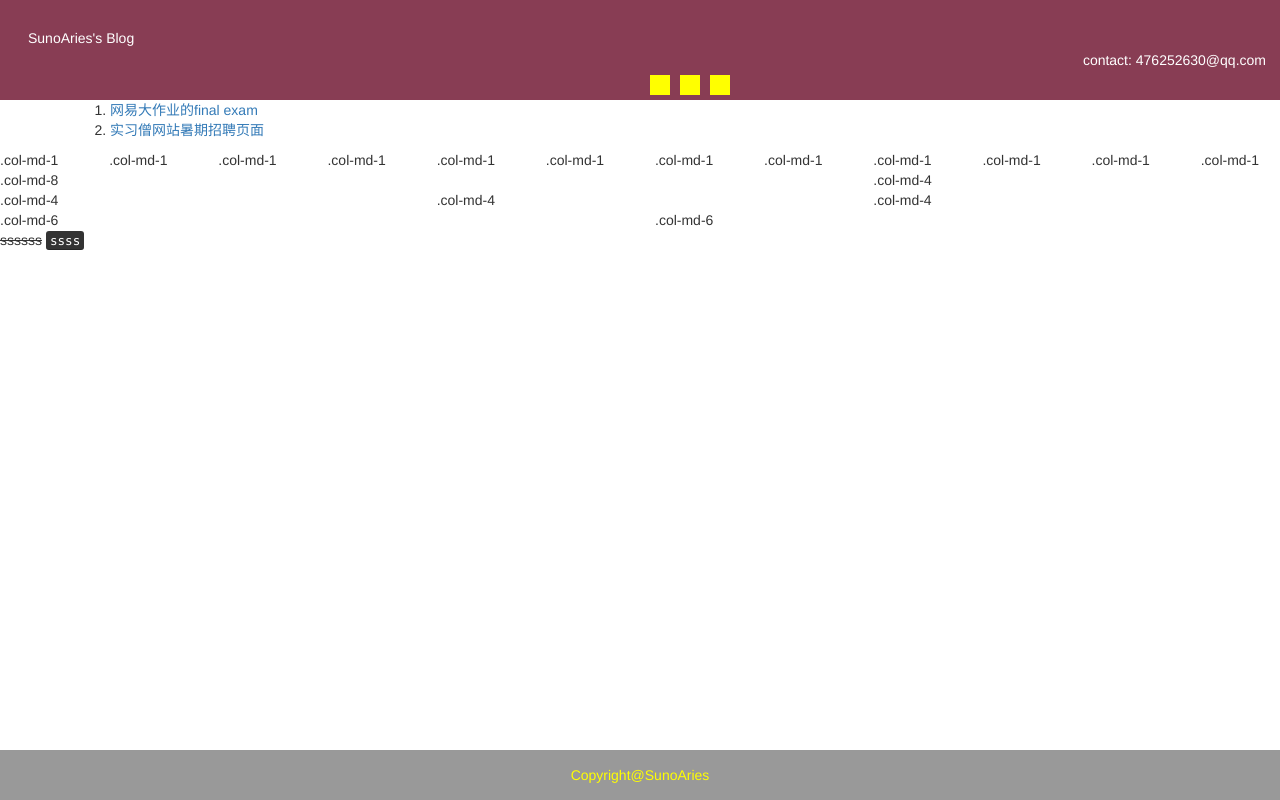
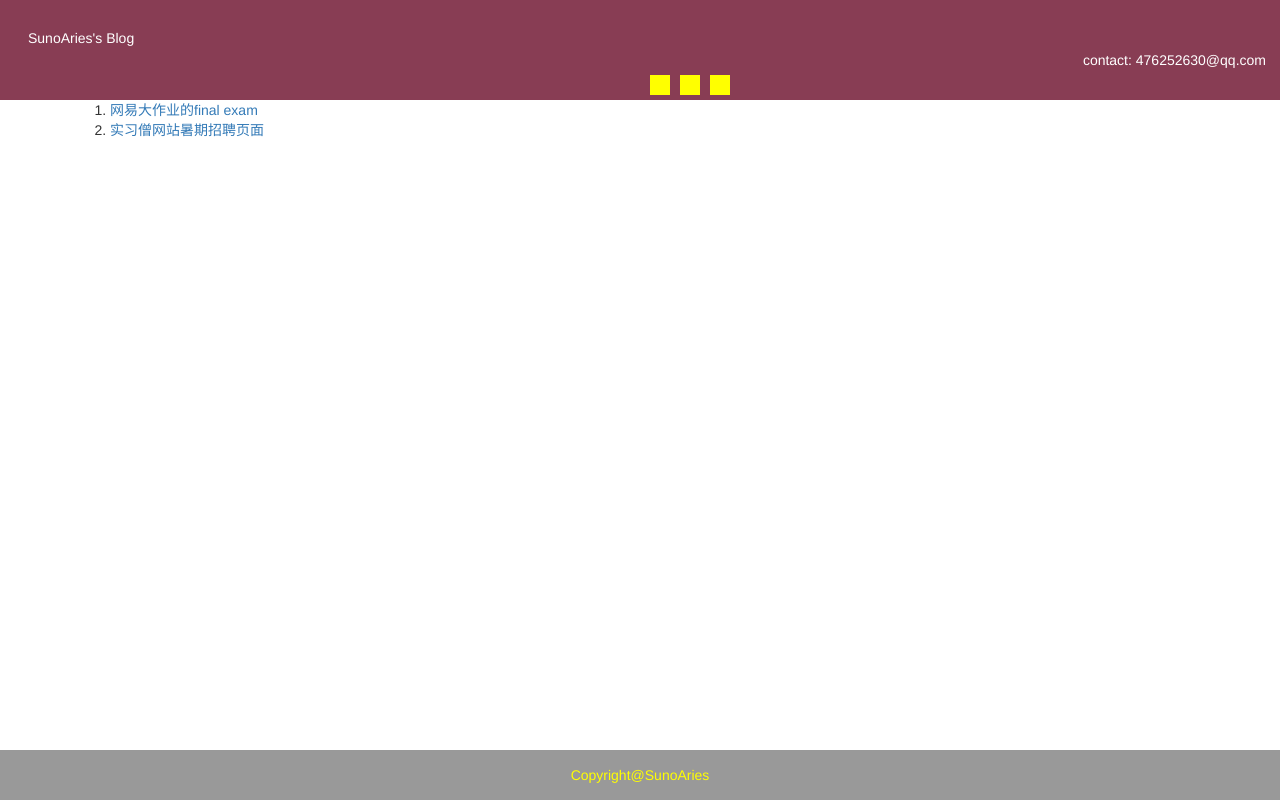
Before and after one commit to SunoAries/SunoAries.github.io, a plain HTML site: page index.html in a window 1280 px wide. Drawn offline with Linux system fonts and the light colour scheme.

Commit message:
cxx i miss u

```diff
--- a/index.html
+++ b/index.html
@@ -19,37 +19,10 @@
             <li><a href="http://www.shixiseng.com/summerstorm#home" target="_blank">实习僧网站暑期招聘页面</a></li>
         </ol>
     </div>
-    <div class="row">
-        <div class="col-md-1">.col-md-1</div>
-        <div class="col-md-1">.col-md-1</div>
-        <div class="col-md-1">.col-md-1</div>
-        <div class="col-md-1">.col-md-1</div>
-        <div class="col-md-1">.col-md-1</div>
-        <div class="col-md-1">.col-md-1</div>
-        <div class="col-md-1">.col-md-1</div>
-        <div class="col-md-1">.col-md-1</div>
-        <div class="col-md-1">.col-md-1</div>
-        <div class="col-md-1">.col-md-1</div>
-        <div class="col-md-1">.col-md-1</div>
-        <div class="col-md-1">.col-md-1</div>
-    </div>
-    <div class="row">
-        <div class="col-md-8">.col-md-8</div>
-        <div class="col-md-4">.col-md-4</div>
-    </div>
-    <div class="row">
-        <div class="col-md-4">.col-md-4</div>
-        <div class="col-md-4">.col-md-4</div>
-        <div class="col-md-4">.col-md-4</div>
-    </div>
-    <div class="row">
-        <div class="col-md-6">.col-md-6</div>
-        <div class="col-md-6">.col-md-6</div>
-    </div>
-    <del>ssssss</del>
-    <kbd>ssss</kbd>
     <footer>
         Copyright@SunoAries
+        <!--<button type="button" class="close" aria-label="Close"><span aria-hidden="true">&times;</span></button>-->
+        <!--<span class="caret"></span>-->
     </footer>
     <script src="javascript/main.js"></script>
 </body>
```
